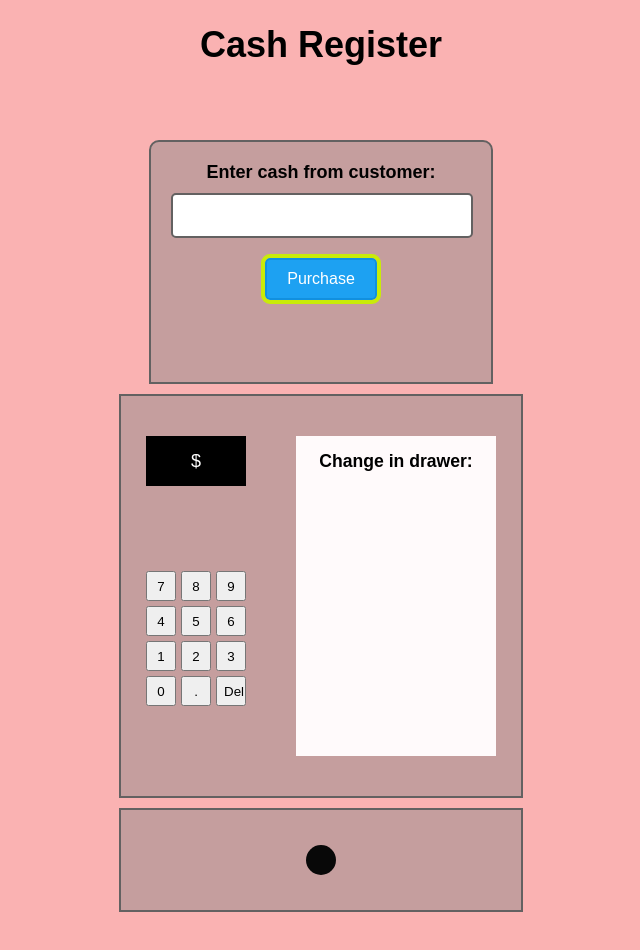
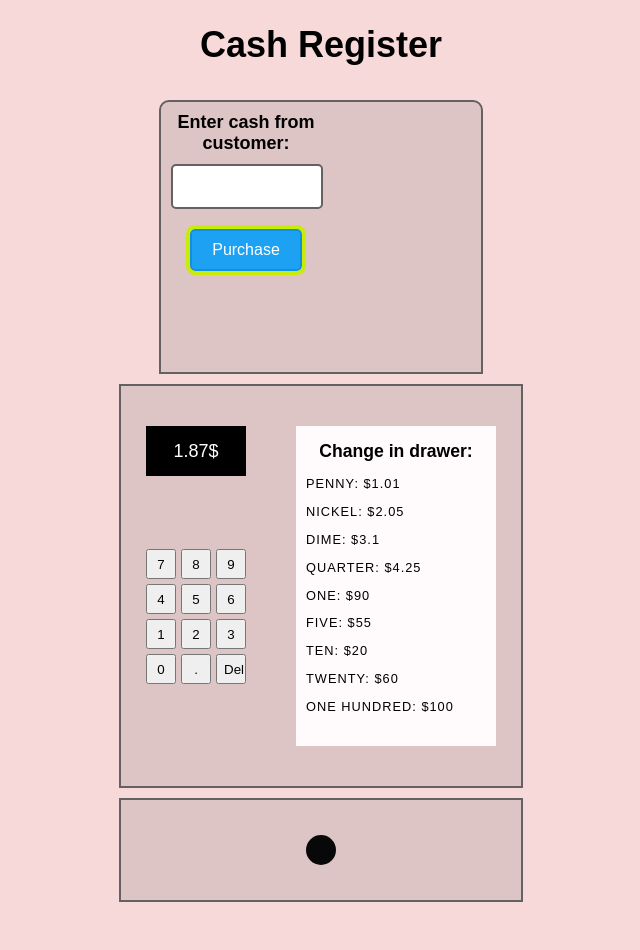
Before and after one commit to kamScripts/cash_register_js, a plain HTML site: page index.html in a window 1280 px wide. Both pictures are taken after a click on the button "Purchase". Shown: the whole page, without its empty margins (319-959 px from the left). After the commit the page ends 912 px from the top, so only its background shows below. Drawn offline with Linux system fonts and the light colour scheme.

Commit message:
getUserInput, display cid

```diff
--- a/index.html
+++ b/index.html
@@ -12,9 +12,11 @@
 </header>
 <main>
     <section  class="cash-input">
-        <label for="cash">Enter cash from customer:</label>
-        <input type="number" id="cash" name="cash" min="0" step="0.01" value="">
-        <button id="purchase-btn">Purchase</button>
+        <div class="user-input">
+            <label for="cash">Enter cash from customer:</label>
+            <input type="number" id="cash" name="cash" min="0" step="0.01" value="">
+            <button id="purchase-btn">Purchase</button>
+        </div>
         <div id="change-due" class="change-due"></div>
     </section>
     <section id="cash-register">
--- a/script.js
+++ b/script.js
@@ -2,6 +2,7 @@ const cash = document.getElementById('cash');
 const purchaseBtn = document.getElementById('purchase-btn');
 const changeDue = document.getElementById('change-due');
 const priceDisplay = document.getElementById('price-val');
+const cashInDrawer = document.getElementById('change-drawer');
 
 let price = 1.87;
 let cid = [
@@ -15,3 +16,42 @@ let cid = [
   ['TWENTY', 60],
   ['ONE HUNDRED', 100]
 ];
+
+const displayArray = (arr)=>{
+  arr.forEach(element => {
+    addPara(`${element[0]}: $${element[1]}`, cashInDrawer);
+  });
+}
+const addPara = (content, parent)=>{
+  const para = document.createElement('p');
+  para.textContent = content;
+  parent.appendChild(para);
+}
+
+const handleChange = (inDrawer)=>{
+  const recivedCash = parseFloat(cash.value) || 0
+  const transaction = parseFloat((recivedCash - price).toFixed(2));
+  console.log(recivedCash, transaction)
+
+  if (transaction < 0) {
+    alert("Customer does not have enough money to purchase the item")
+  } else if (transaction === 0) {
+    changeDue.textContent = "No change due - customer paid with exact cash";
+  } else {
+    calculateChange(transaction, cid)
+  }
+};
+
+const calculateChange=(transaction, availableCash)=>{
+  sumCid = availableCash.reduce((acc, value)=> acc + value[1], 0);
+  console.log(sumCid)
+  if (transaction > sumCid) {
+    return ""
+  }
+}
+
+priceDisplay.textContent = price.toFixed(2);
+displayArray(cid);
+purchaseBtn.addEventListener("click", (e)=>{
+  changeDue.textContent =''
+  handleChange(cid)});
--- a/styles.css
+++ b/styles.css
@@ -1,6 +1,6 @@
 :root {
-    --primary-bg: #fab2b2;
-    --cash-input: #c59e9e;
+    --primary-bg: rgb(248, 217, 217);
+    --cash-input: rgb(221, 197, 197);
     --border-val: #636161 solid 2px;
     --handle-clr: rgb(8, 8, 8);
     --price-display: rgb(0, 0, 0);
@@ -23,7 +23,7 @@ main {
     flex-direction: column;
     justify-content: center;
     align-items: center;
-    padding: 50px;
+    padding: 10px;
     gap: 10px;
 }
 .cash-input, #cash-register, #drawer {
@@ -31,12 +31,16 @@ main {
     border: var(--border-val);
 }
 .cash-input {
-    padding: 20px;
+    display: flex;
+    padding: 10px;
     border-radius: 10px 10px 0 0;
     width: 300px;
-    height: 200px;
+    height: 250px;
     text-align: center;
 
+}
+.user-input {
+    width: 150px;
 }
 #cash-register {
     width: 400px;
@@ -108,6 +112,12 @@ h1 {
 h2 {
     font-size: 1.1rem;
 }
+p {
+    padding-left: 10px;
+    letter-spacing: 1px;
+    text-align: left;
+    font-size: 0.8rem;
+}
 
 label {
     display: block;
@@ -140,10 +150,9 @@ input {
 }
 
 .change-due {
-    margin-top: 20px;
-    font-size: 1.2em;
+    width: 150px;
+    font-size: 0.9rem;
     font-weight: bold;
-    color: #333;
 }
 #purchase-btn:focus,
 input:focus {
```
